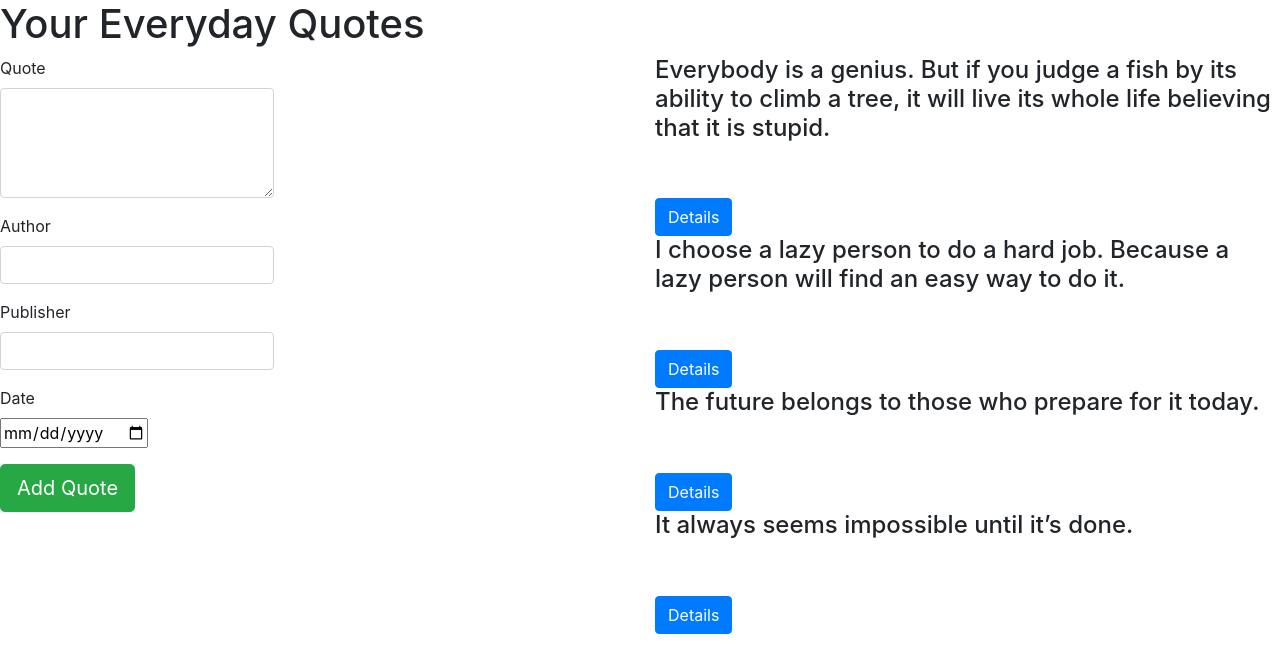
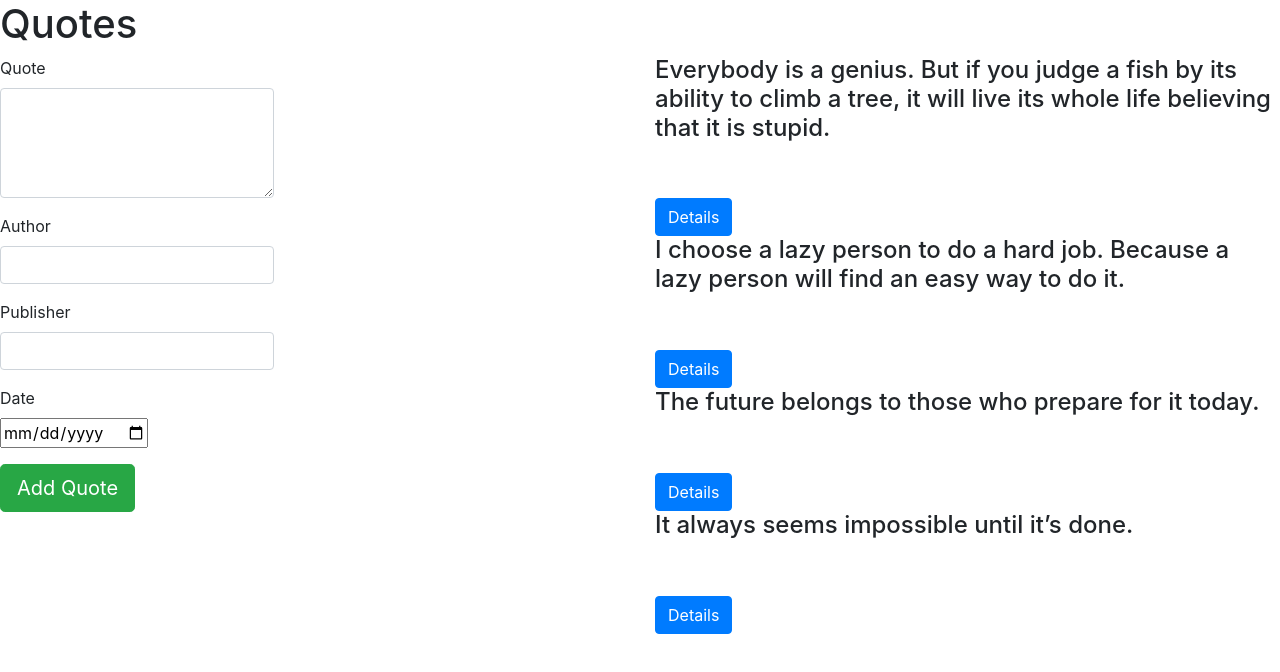
Before and after one commit to vanmo9/Quote, an Angular app: page / in a window 1280 px wide. Shown: the top 672 px of the page. Built offline with nearby package versions, Linux system fonts and the light colour scheme; what angular-bootstrap-md would draw is missing.

Commit message:
add heading

```diff
--- a/src/app/quotes/quotes.component.html
+++ b/src/app/quotes/quotes.component.html
@@ -1,5 +1,5 @@
 <div class="whole">
-<h1 id="heading">Your Everyday Quotes </h1>
+<h1 id="heading">Quotes</h1>
 <div class="row">
 <div  class="col-md-6"><app-quotes-form (addQuote)="addNewQuote($event)"></app-quotes-form></div>
 
```
